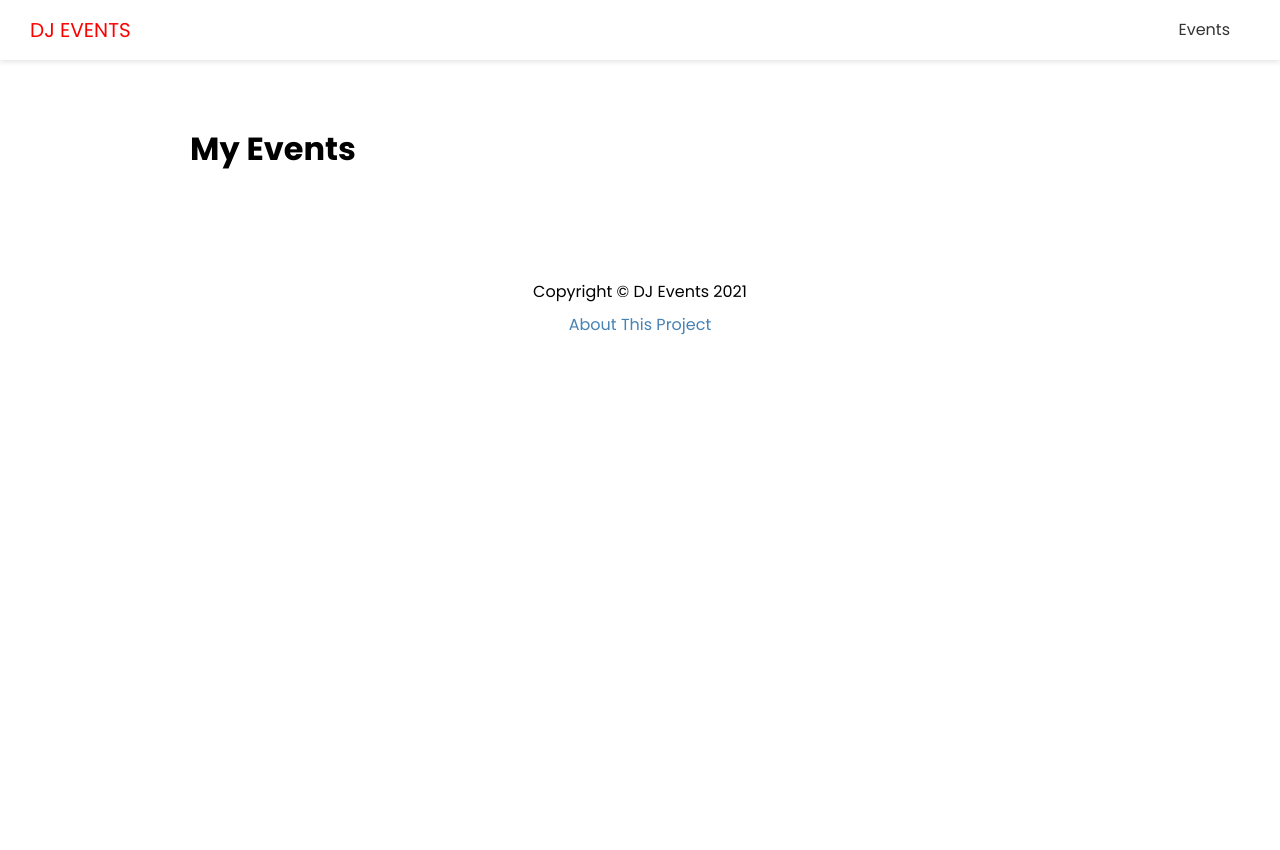
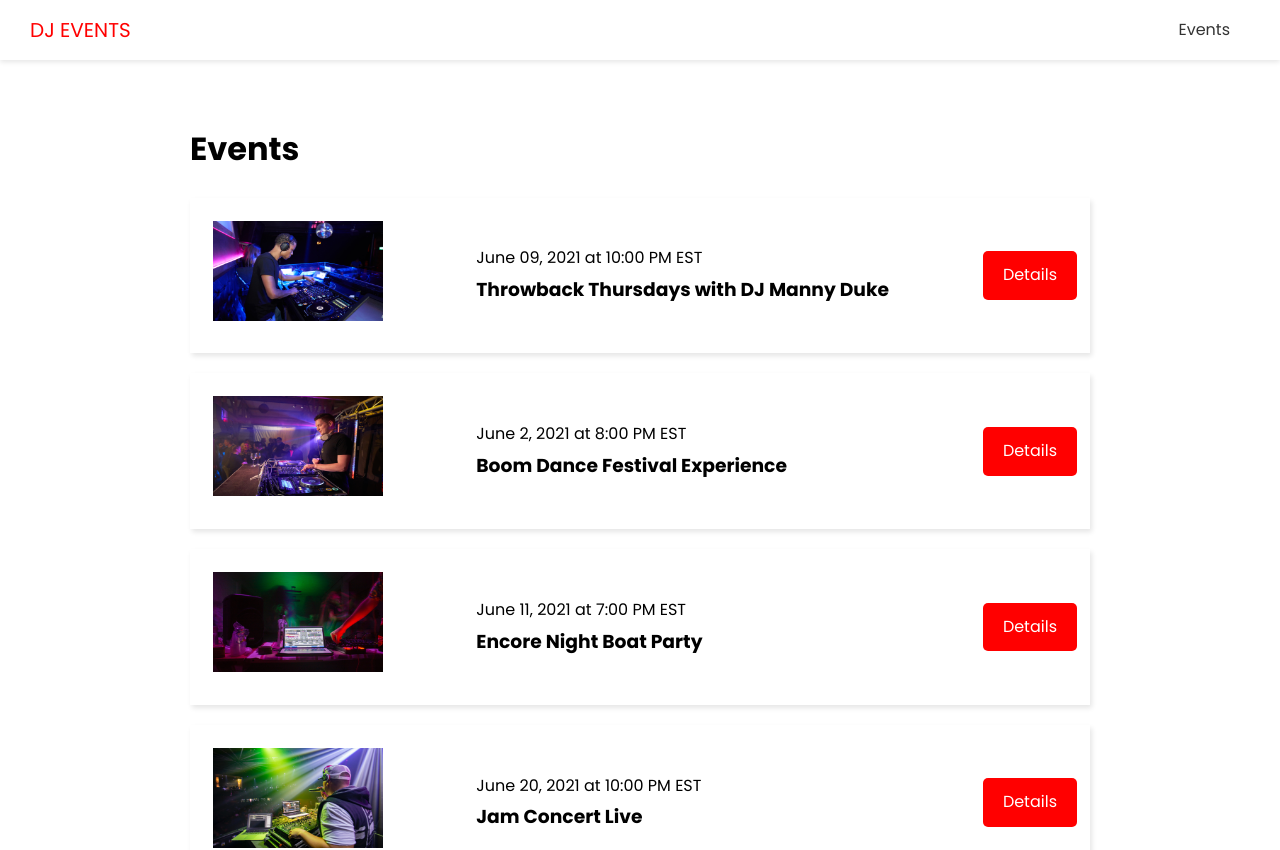
Before and after one commit to joenapper/dj-events-frontend, a Next.js app: page /events in a window 1280 px wide. Shown: the top 850 px of the page. Before the commit the page ends 800 px from the top, so only its background shows below. Built offline with nearby package versions, Linux system fonts and the light colour scheme; no server answers.

Commit message:
Added fetch events to render data on home and new events pages

```diff
--- /dev/null
+++ b/components/EventItem.js
@@ -0,0 +1,30 @@
+import Link from "next/link";
+import Image from "next/image";
+import styles from "@/styles/EventItem.module.css";
+
+export default function EventItem({ evt }) {
+  return (
+    <div className={styles.event}>
+      <div className={styles.img}>
+        <Image
+          src={evt.image ? evt.image : "/images/event-default.png"}
+          width={170}
+          height={100}
+        />
+      </div>
+
+      <div className={styles.info}>
+        <span>
+          {evt.date} at {evt.time}
+        </span>
+        <h3>{evt.name}</h3>
+      </div>
+
+      <div className={styles.link}>
+        <Link href={`/events/${evt.slug}`}>
+          <a className="btn">Details</a>
+        </Link>
+      </div>
+    </div>
+  );
+}
--- /dev/null
+++ b/config/index.js
@@ -0,0 +1,2 @@
+export const API_URL =
+  process.env.NEXT_PUBLIC_API_URL || "http://localhost:3000";
--- a/jsconfig.json
+++ b/jsconfig.json
@@ -3,7 +3,8 @@
         "baseUrl": ".",
         "paths": {
             "@/components/*": ["components/*"],
-            "@/styles/*": ["styles/*"]
+            "@/styles/*": ["styles/*"],
+            "@/config/*": ["config/*"]
         }
     }
 }
--- a/pages/events/index.js
+++ b/pages/events/index.js
@@ -1,9 +1,26 @@
 import Layout from "@/components/Layout";
+import EventItem from "@/components/EventItem";
+import { API_URL } from "@/config/index";
 
-export default function EventsPage() {
+export default function EventsPage({ events }) {
   return (
     <Layout>
-      <h1>My Events</h1>
+      <h1>Events</h1>
+      {events.length === 0 && <h3>No events to show</h3>}
+
+      {events.map((evt) => (
+        <EventItem key={evt.id} evt={evt} />
+      ))}
     </Layout>
   );
 }
+
+export async function getStaticProps() {
+  const res = await fetch(`${API_URL}/api/events`);
+  const events = await res.json();
+
+  return {
+    props: { events },
+    revalidate: 1,
+  };
+}
--- /dev/null
+++ b/styles/EventItem.module.css
@@ -0,0 +1,28 @@
+.event {
+  display: flex;
+  justify-content: space-between;
+  align-items: center;
+  margin: 20px 0;
+  padding: 13px;
+  box-shadow: 2px 3px 5px rgba(0, 0, 0, 0.1);
+}
+
+.img {
+  flex: 1;
+  margin: 10px;
+}
+
+.info {
+  flex: 2;
+}
+
+@media (max-width: 600px) {
+  .event {
+    flex-direction: column;
+    text-align: center;
+  }
+
+  .info {
+    margin-bottom: 20px;
+  }
+}
```
Also changed, not shown: pages/index.js (+26 -2 lines).
